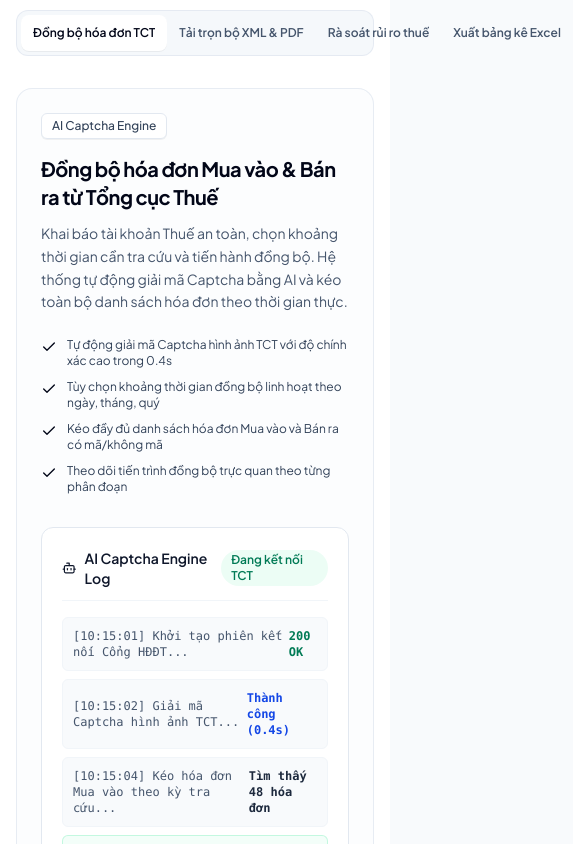
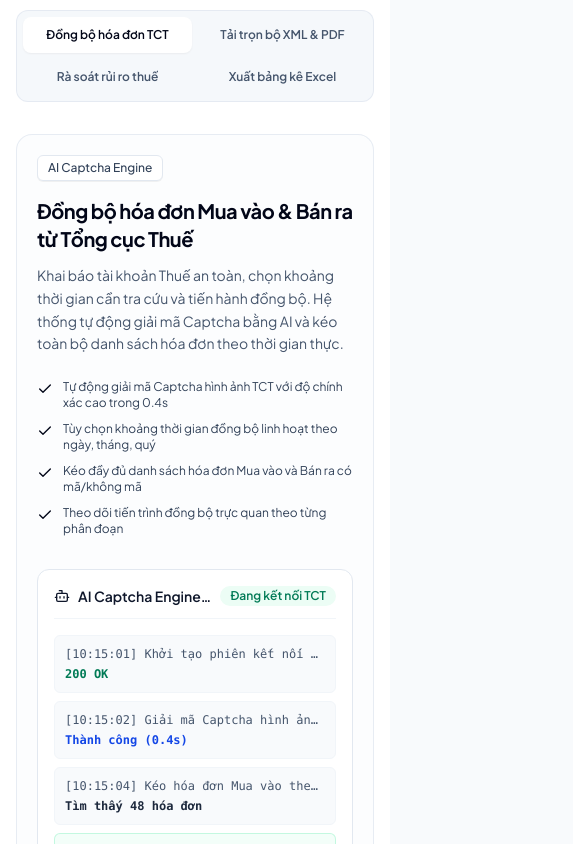
Before and after one commit to tergitran/nextinvoice-landing, a Next.js app: page / in a window 390 px wide. Shown: the part 1720-2564 px from the top of the page, 573 px wide, since content can reach past the window. Built offline with nearby package versions, Linux system fonts and the light colour scheme; no server answers.

Commit message:
fix(mobile): resolve horizontal overflow on tabs and table preview

```diff
--- a/src/app/globals.css
+++ b/src/app/globals.css
@@ -11,8 +11,12 @@
 }
 
 /* Custom smooth styling */
-html {
+html,
+body {
   font-family: var(--font-sans);
+  max-width: 100vw;
+  overflow-x: hidden;
+  position: relative;
 }
 
 .gradient-hero {
--- a/src/app/page.tsx
+++ b/src/app/page.tsx
@@ -13,9 +13,9 @@ import Footer from "@/components/Footer";
 
 export default function Home() {
   return (
-    <div className="flex min-h-screen flex-col bg-white">
+    <div className="flex min-h-screen flex-col bg-white overflow-x-hidden w-full max-w-full">
       <Navbar />
-      <main className="flex-1">
+      <main className="flex-1 overflow-x-hidden w-full max-w-full">
         <HeroSection />
         <StatsSection />
         <FeatureTabsSection />
--- a/src/components/DetailedExportSection.tsx
+++ b/src/components/DetailedExportSection.tsx
@@ -76,14 +76,14 @@ export default function DetailedExportSection() {
         </ScrollReveal>
 
         {/* Mockup Bảng Tính Excel Chuẩn Màu Sắc Excel */}
-        <ScrollReveal delay={0.2} className="mt-10 overflow-hidden rounded-2xl border border-slate-300 bg-white shadow-xl shadow-slate-200/50">
+        <ScrollReveal delay={0.2} className="mt-10 overflow-hidden rounded-2xl border border-slate-300 bg-white shadow-xl shadow-slate-200/50 max-w-full">
           {/* Excel Application Header Bar (Màu xanh lá Excel chuẩn) */}
-          <div className="flex items-center justify-between bg-emerald-800 px-4 py-2.5 text-white">
-            <div className="flex items-center gap-2.5">
-              <div className="rounded bg-emerald-700 p-1">
+          <div className="flex items-center justify-between bg-emerald-800 px-3.5 sm:px-4 py-2.5 text-white gap-2">
+            <div className="flex items-center gap-2 min-w-0">
+              <div className="rounded bg-emerald-700 p-1 shrink-0">
                 <FileSpreadsheet className="h-4 w-4 text-white" />
               </div>
-              <span className="text-xs sm:text-sm font-bold tracking-tight">
+              <span className="text-xs sm:text-sm font-bold tracking-tight truncate max-w-[170px] sm:max-w-none">
                 Bang_Ke_Chi_Tiet_Hoa_Don_Mua_Vao_Q3_2026.xlsx
               </span>
             </div>
--- a/src/components/FeatureTabsSection.tsx
+++ b/src/components/FeatureTabsSection.tsx
@@ -87,9 +87,9 @@ export default function FeatureTabsSection() {
           </p>
         </ScrollReveal>
 
-        {/* Minimal Tab Bar */}
-        <ScrollReveal delay={0.1} className="mt-12 flex justify-center">
-          <div className="inline-flex rounded-xl border border-slate-200/80 bg-slate-100/70 p-1 max-w-2xl w-full">
+        {/* Minimal Tab Bar - Responsive 2x2 grid on mobile, 4 tabs on desktop */}
+        <ScrollReveal delay={0.1} className="mt-12 flex justify-center w-full">
+          <div className="grid grid-cols-2 sm:grid-cols-4 rounded-xl border border-slate-200/80 bg-slate-100/70 p-1.5 max-w-2xl w-full gap-1.5">
             {features.map((item, idx) => {
               const isActive = activeTab === idx;
               return (
@@ -97,9 +97,9 @@ export default function FeatureTabsSection() {
                   key={item.id}
                   type="button"
                   onClick={() => setActiveTab(idx)}
-                  className={`flex-1 rounded-lg py-2.5 px-3 text-xs sm:text-sm font-semibold transition-all ${
+                  className={`rounded-lg py-2.5 px-2 text-xs sm:text-sm font-semibold transition-all text-center flex items-center justify-center ${
                     isActive
-                      ? "bg-white text-slate-950 shadow-2xs font-bold"
+                      ? "bg-white text-slate-950 shadow-xs font-bold"
                       : "text-slate-600 hover:text-slate-900"
                   }`}
                 >
@@ -111,7 +111,7 @@ export default function FeatureTabsSection() {
         </ScrollReveal>
 
         {/* Tab Content Display */}
-        <ScrollReveal delay={0.2} className="mt-8 rounded-2xl border border-slate-200/80 bg-slate-50/40 p-6 sm:p-8 lg:p-10">
+        <ScrollReveal delay={0.2} className="mt-8 rounded-2xl border border-slate-200/80 bg-slate-50/40 p-5 sm:p-8 lg:p-10 overflow-hidden">
           <div className="grid grid-cols-1 lg:grid-cols-12 gap-8 lg:gap-12 items-center">
             {/* Left Column: Feature Details */}
             <div className="lg:col-span-5 flex flex-col justify-center">
@@ -137,37 +137,37 @@ export default function FeatureTabsSection() {
             </div>
 
             {/* Right Column: Clean Interactive Preview Mockup */}
-            <div className="lg:col-span-7">
-              <div className="rounded-xl border border-slate-200 bg-white p-5 sm:p-6 shadow-2xs">
+            <div className="lg:col-span-7 min-w-0">
+              <div className="rounded-xl border border-slate-200 bg-white p-4 sm:p-6 shadow-2xs overflow-hidden">
                 {/* Dynamic Preview 1: Sync */}
                 {current.previewType === "sync" && (
                   <div className="space-y-4">
-                    <div className="flex items-center justify-between border-b border-slate-100 pb-3">
-                      <div className="flex items-center gap-2">
-                        <Bot className="h-4 w-4 text-slate-900" />
-                        <span className="font-semibold text-slate-900 text-sm">AI Captcha Engine Log</span>
+                    <div className="flex items-center justify-between border-b border-slate-100 pb-3 gap-2">
+                      <div className="flex items-center gap-2 min-w-0">
+                        <Bot className="h-4 w-4 text-slate-900 shrink-0" />
+                        <span className="font-semibold text-slate-900 text-sm truncate">AI Captcha Engine Log</span>
                       </div>
-                      <span className="rounded-full bg-emerald-50 px-2.5 py-0.5 text-xs font-semibold text-emerald-700">
+                      <span className="shrink-0 rounded-full bg-emerald-50 px-2.5 py-0.5 text-xs font-semibold text-emerald-700">
                         Đang kết nối TCT
                       </span>
                     </div>
 
                     <div className="space-y-2 font-mono text-xs text-slate-600">
-                      <div className="flex items-center justify-between rounded-md bg-slate-50 p-2.5 border border-slate-100">
-                        <span>[10:15:01] Khởi tạo phiên kết nối Cổng HĐĐT...</span>
-                        <span className="text-emerald-700 font-semibold">200 OK</span>
+                      <div className="flex flex-col sm:flex-row sm:items-center justify-between rounded-md bg-slate-50 p-2.5 border border-slate-100 gap-1">
+                        <span className="truncate">[10:15:01] Khởi tạo phiên kết nối Cổng HĐĐT...</span>
+                        <span className="text-emerald-700 font-semibold shrink-0">200 OK</span>
                       </div>
-                      <div className="flex items-center justify-between rounded-md bg-slate-50 p-2.5 border border-slate-100">
-                        <span>[10:15:02] Giải mã Captcha hình ảnh TCT...</span>
-                        <span className="text-blue-700 font-semibold">Thành công (0.4s)</span>
+                      <div className="flex flex-col sm:flex-row sm:items-center justify-between rounded-md bg-slate-50 p-2.5 border border-slate-100 gap-1">
+                        <span className="truncate">[10:15:02] Giải mã Captcha hình ảnh TCT...</span>
+                        <span className="text-blue-700 font-semibold shrink-0">Thành công (0.4s)</span>
                       </div>
-                      <div className="flex items-center justify-between rounded-md bg-slate-50 p-2.5 border border-slate-100">
-                        <span>[10:15:04] Kéo hóa đơn Mua vào theo kỳ tra cứu...</span>
-                        <span className="text-slate-800 font-semibold">Tìm thấy 48 hóa đơn</span>
+                      <div className="flex flex-col sm:flex-row sm:items-center justify-between rounded-md bg-slate-50 p-2.5 border border-slate-100 gap-1">
+                        <span className="truncate">[10:15:04] Kéo hóa đơn Mua vào theo kỳ tra cứu...</span>
+                        <span className="text-slate-800 font-semibold shrink-0">Tìm thấy 48 hóa đơn</span>
                       </div>
-                      <div className="flex items-center justify-between rounded-md bg-emerald-50/60 p-2.5 text-emerald-900 border border-emerald-200/60 font-semibold">
-                        <span>[10:15:06] Hoàn tất nạp dữ liệu vào hệ thống!</span>
-                        <span>Hoàn tất</span>
+                      <div className="flex flex-col sm:flex-row sm:items-center justify-between rounded-md bg-emerald-50/60 p-2.5 text-emerald-900 border border-emerald-200/60 font-semibold gap-1">
+                        <span className="truncate">[10:15:06] Hoàn tất nạp dữ liệu vào hệ thống!</span>
+                        <span className="shrink-0">Hoàn tất</span>
                       </div>
                     </div>
                   </div>
@@ -258,7 +258,8 @@ export default function FeatureTabsSection() {
                       </span>
                     </div>
 
-                    <div className="rounded-lg border border-slate-200 overflow-hidden text-xs">
+                    <div className="rounded-lg border border-slate-200 overflow-x-auto text-xs">
+                      <div className="min-w-[320px]">
                         <div className="grid grid-cols-4 bg-slate-50 p-2 font-semibold text-slate-700 border-b border-slate-200">
                           <span>Tên hàng hóa</span>
                           <span className="text-center">Số lượng</span>
@@ -277,6 +278,7 @@ export default function FeatureTabsSection() {
                             <span className="text-center">12 tháng</span>
                             <span className="text-center font-mono">8%</span>
                             <span className="text-right font-mono">2.880.000</span>
+                          </div>
                         </div>
                       </div>
                     </div>
```
Lines whose indentation alone changed are shown as unchanged.
